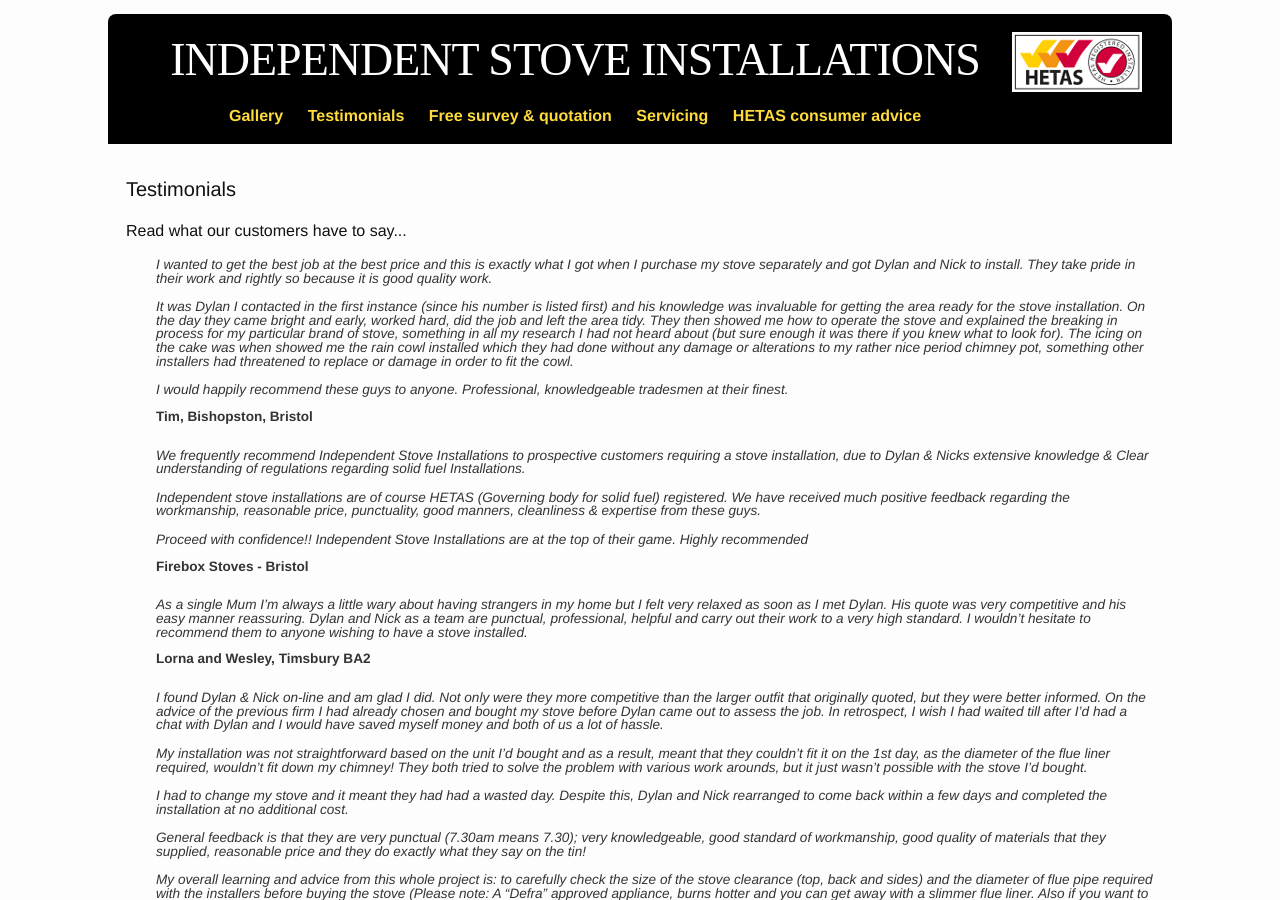
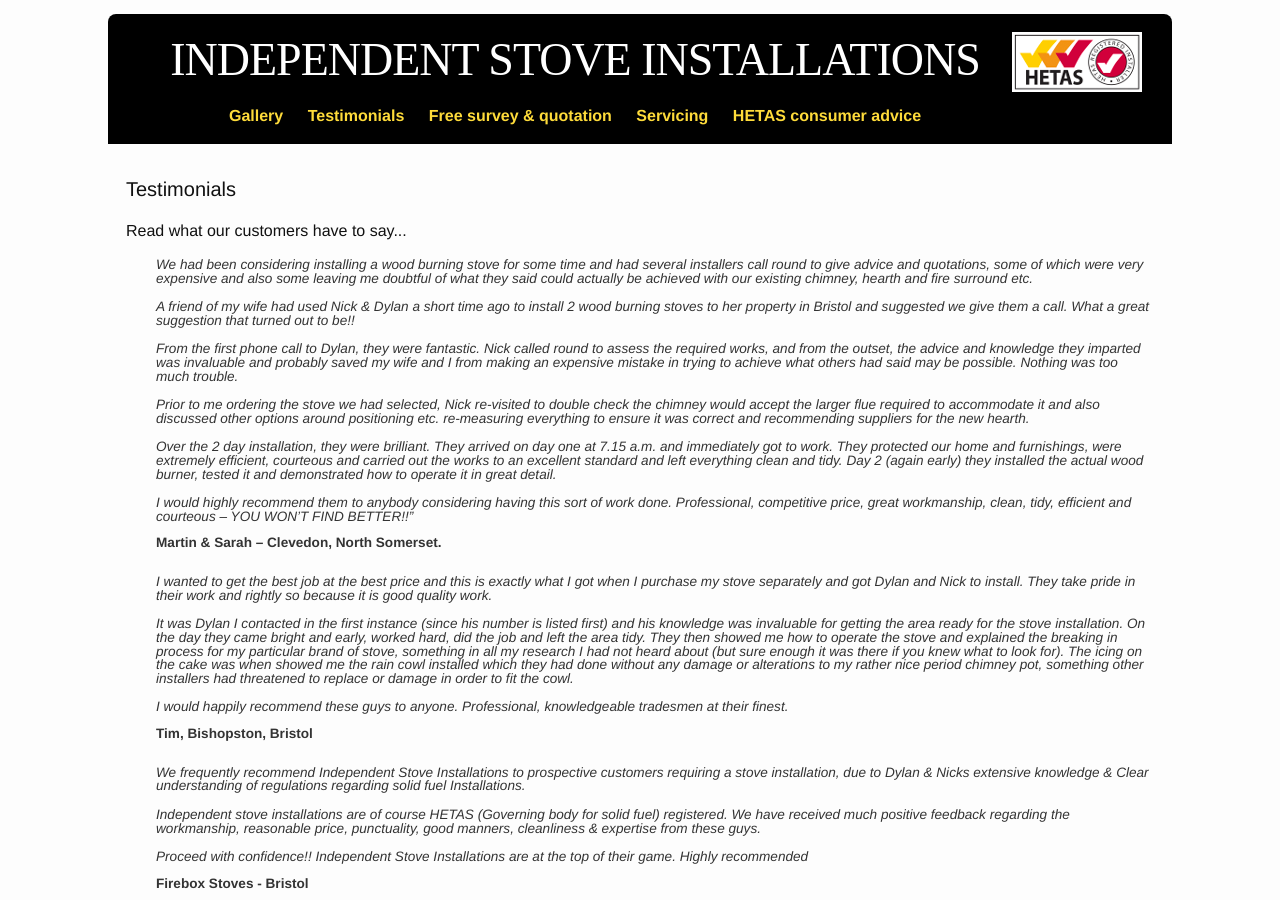
Before and after one commit to steventux/independentstoveinstallations, a Jekyll site: the page built from testimonials.html, in a window 1280 px wide and 900 px high. Built offline with Jekyll 4.4.1, drawn with Linux system fonts in a browser that asks for light colours.

Commit message:
Add testimonial

```diff
--- a/_data/testimonials.yml
+++ b/_data/testimonials.yml
@@ -1,5 +1,19 @@
 title: Testimonials
 references:
+  - author: Martin & Sarah – Clevedon, North Somerset.
+    body: |
+      We had been considering installing a wood burning stove for some time and had several installers call round to give advice and quotations, some of which were very expensive and also some leaving me doubtful of what they said could actually be achieved with our existing chimney, hearth and fire surround etc.
+
+      A friend of my wife had used Nick & Dylan a short time ago to install 2 wood burning stoves to her property in Bristol and suggested we give them a call.  What a great suggestion that turned out to be!!
+
+      From the first phone call to Dylan, they were fantastic.  Nick called round to assess the required works, and from the outset, the advice and knowledge they imparted was invaluable and probably saved my wife and I from making an expensive mistake in trying to achieve what others had said may be possible.  Nothing was too much trouble.
+
+      Prior to me ordering the stove we had selected, Nick re-visited to double check the chimney would accept the larger flue required to accommodate it and also discussed other options around positioning etc. re-measuring everything to ensure it was correct and recommending suppliers for the new hearth.
+
+      Over the 2 day installation, they were brilliant.  They arrived on day one at 7.15 a.m. and immediately got to work.  They protected our home and furnishings, were extremely efficient, courteous and carried out the works to an excellent standard and left everything clean and tidy.  Day 2 (again early) they installed the actual wood burner, tested it and demonstrated how to operate it in great detail.
+
+      I would highly recommend them to anybody considering having this sort of work done.  Professional, competitive price, great workmanship, clean, tidy, efficient and courteous – YOU WON’T FIND BETTER!!”
+
   - author: Tim, Bishopston, Bristol
     body: |
       I wanted to get the best job at the best price and this is exactly what I got when I purchase my stove separately and got Dylan and Nick to install. They take pride in their work and rightly so because it is good quality work.
```
